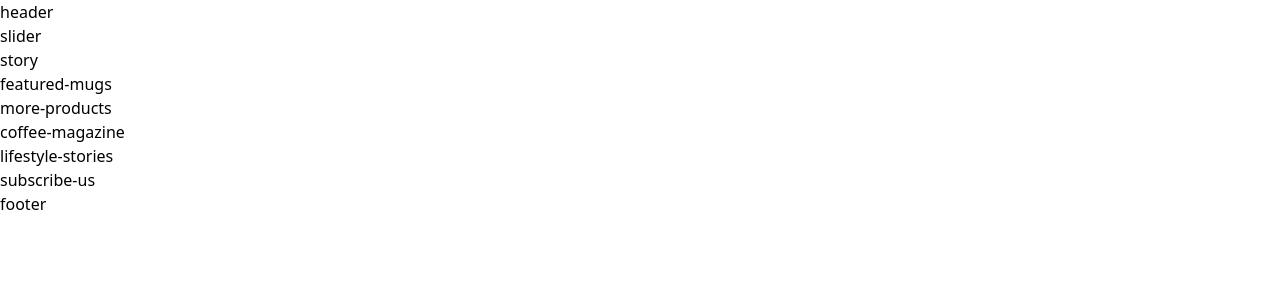
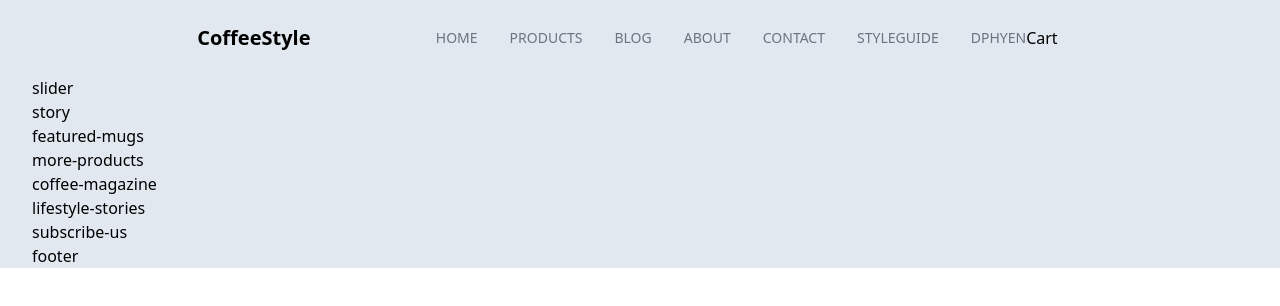
Before and after one commit to hoangyen-rgb/tailwindcss-coffee-style, a website: page public/index.html in a window 1280 px wide. Drawn offline with Linux system fonts and the light colour scheme.

Commit message:
8/22/2024

```diff
--- a/public/index.html
+++ b/public/index.html
@@ -4,15 +4,35 @@
 <head>
     <meta charset="UTF-8">
     <meta name="viewport" content="width=device-width, initial-scale=1.0">
-    <link href="output.css" rel="stylesheet">
+    <link href="output.css" type="text/css" rel="stylesheet">
 </head>
 
 <body>
     <div id="root">
-        <div class="content-wap">
-            <header>
-                header
+        <div class="content-center max-w-screen-2xl text-base mx-auto px-8 bg-slate-200">
+            <header class="py-6 mx-10">
+                <nav class="flex flex-row justify-between items-center">
+                    <div class="logo basis-2/6 text-center text-xl font-semibold cursor-pointer">
+                        CoffeeStyle
+                    </div>
+                    <ul
+                        class="basis-3/6 flex items-center justify-end gap-x-8 uppercase text-sm text-gray-500 font-medium">
+                        <li class="hy-top-menu-item">
+                            <a href="#">Home</a>
+                        </li>
+                        <li class="hy-top-menu-item"><a href="#">Products</a></li>
+                        <li class="hy-top-menu-item"><a href="#">Blog</a></li>
+                        <li class="hy-top-menu-item"><a href="#">About</a></li>
+                        <li class="hy-top-menu-item"><a href="#">Contact</a></li>
+                        <li class="hy-top-menu-item"><a href="#">StyleGuide</a></li>
+                        <li class="hy-top-menu-item"><a href="#">DPHYEN</a></li>
+                    </ul>
+                    <ul class="basis-1/6">
+                        <li><a href="#">Cart</a></li>
+                    </ul>
+                </nav>
             </header>
+
             <main>
                 <div class="slider">
                     slider
--- a/src/input.css
+++ b/src/input.css
@@ -1,3 +1,10 @@
 @tailwind base;
 @tailwind components;
 @tailwind utilities;
+/*
+hy = hoang yen
+*/
+.hy-top-menu-item{
+    @apply cursor-pointer py-1 hover:text-light-coffee relative after:absolute after:bottom-0 after:left-0
+    after:bg-light-coffee after:h-0.5 after:w-0 hover:after:w-full after:transition-all after:ease-in-out after:duration-300;
+}
--- a/tailwind.config.js
+++ b/tailwind.config.js
@@ -2,7 +2,11 @@
 module.exports = {
   content: ["./public/**/*.{html,js}"],
   theme: {
-    extend: {},
+    extend: {
+      colors: {
+        'light-coffee': "#C89F84"
+      }
+    },
   },
   plugins: [],
 }
```
Also changed, not shown: public/output.css.
